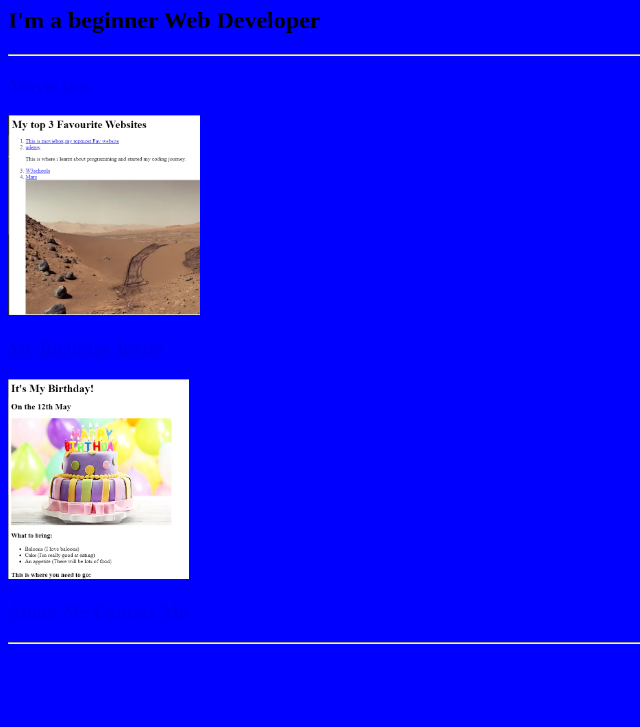
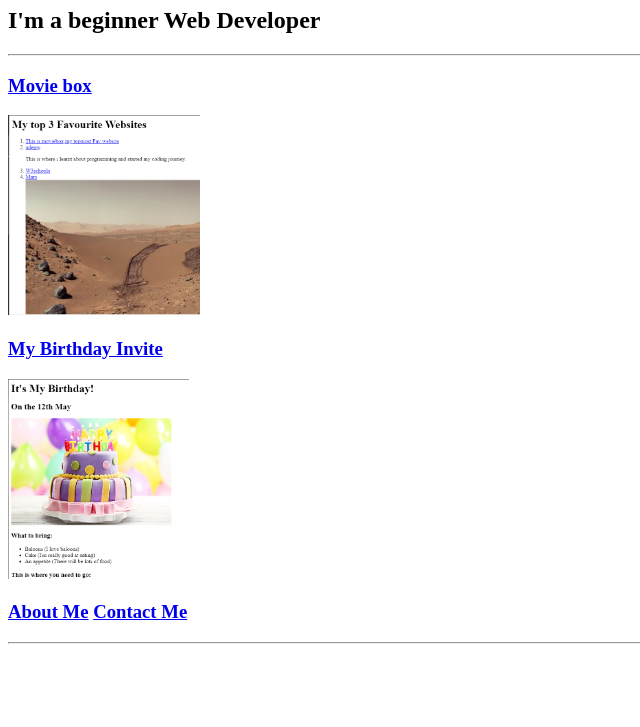
Before and after one commit to khem9/html-portfolio, a plain HTML site: page index.html in a window 1280 px wide. Shown: the part 73-800 px from the top of the page, without its empty margins (0-640 px from the left). Drawn offline with Linux system fonts and the light colour scheme.

Commit message:
Update index.html

```diff
--- a/index.html
+++ b/index.html
@@ -1,6 +1,6 @@
 <!-- TODO 1: Create the HTML Boilerplate -->
  <!DOCTYPE html>
- <html style="background: blue" lang="en">
+ <html style="background: smoke-gray" lang="en">
  <head>
     <meta charset="UTF-8">
     <meta name="viewport" content="width=device-width, initial-scale=1.0">
```
